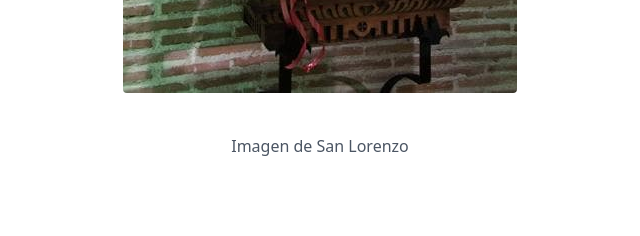
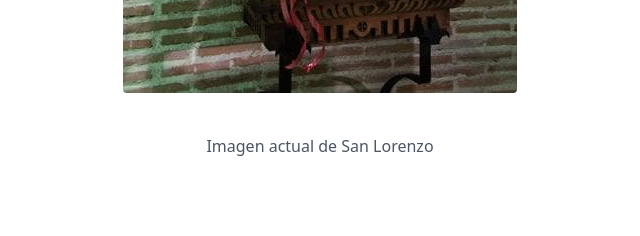
Before and after one commit to soker90/alamedadecervera, an Astro site: page /historia in a window 1280 px wide. Shown: the part 1400-1636 px from the top of the page, 320-960 px from the left. Built offline with nearby package versions, Linux system fonts and the light colour scheme; Astro itself is replaced by a stand-in of ours.

Commit message:
update description

```diff
--- a/src/pages/historia.astro
+++ b/src/pages/historia.astro
@@ -61,7 +61,7 @@ import Layout from '../layouts/Layout.astro'
 				<img class="mb-10 object-cover object-center rounded" alt="san-lorenzo"
 						 src="/images/san-lorenzo.jpg">
 				<figcaption class="text-center lg:w-2/3 w-full">
-					<p class="mb-8 leading-relaxed">Imagen de San Lorenzo</p>
+					<p class="mb-8 leading-relaxed">Imagen actual de San Lorenzo</p>
 				</figcaption>
 			</figure>
 
```
